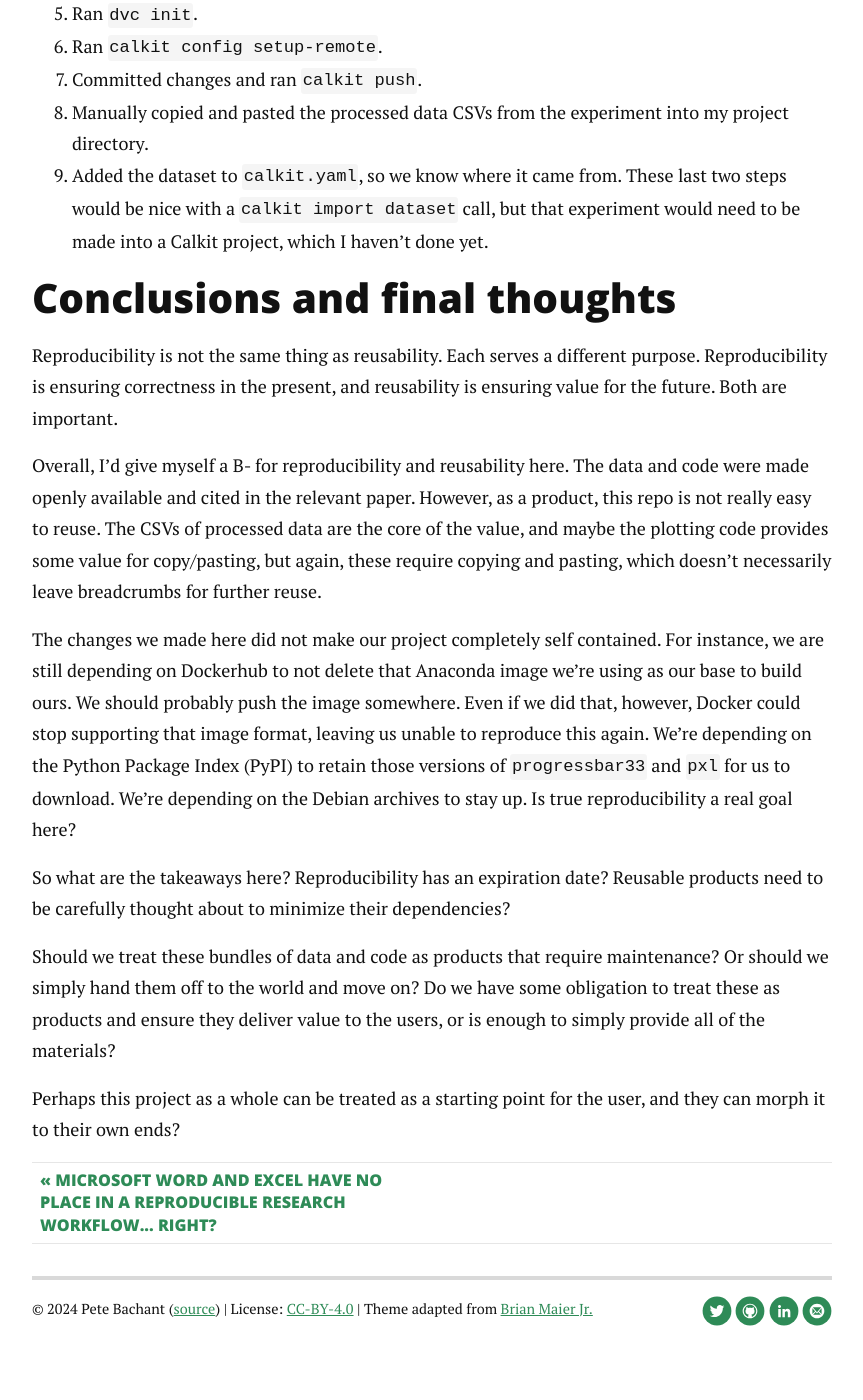
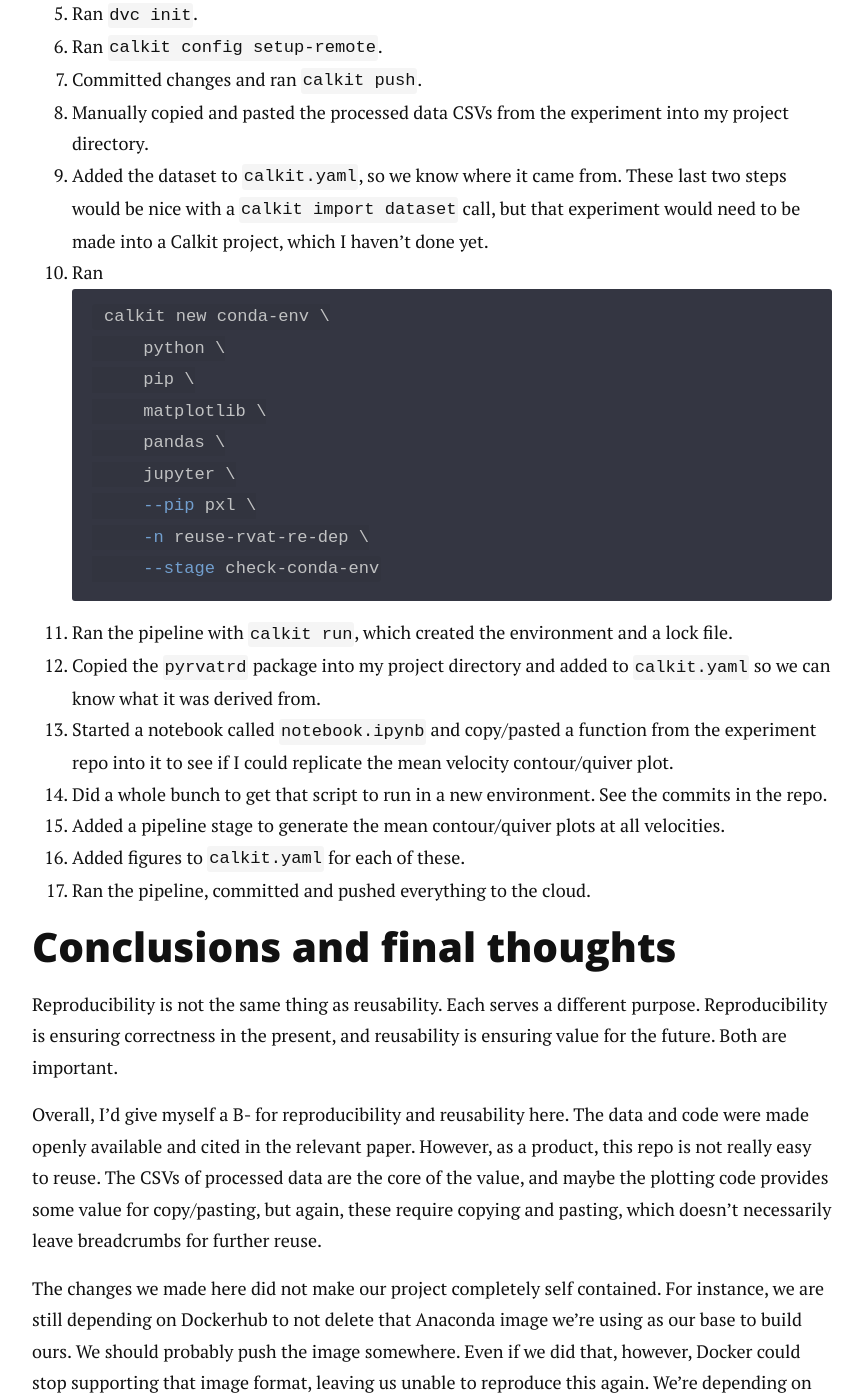
Before and after one commit to petebachant/petebachant.github.io, a Jekyll site: the page built from _posts/2024-12-03-failed-to-repro.markdown, in a window 1280 px wide and 1400 px high, scrolled down 13504 px. Shown: the whole window, without its empty margins (208-1071 px from the left). Built offline with Jekyll 4.4.1, drawn with Linux system fonts in a browser that asks for light colours; nearby versions of some CDN libraries; comment, search, counter and statistics services are not loaded.

Commit message:
Add to repro fail article

````diff
--- a/_posts/2024-12-03-failed-to-repro.markdown
+++ b/_posts/2024-12-03-failed-to-repro.markdown
@@ -409,6 +409,31 @@ as needed.
    These last two steps would be nice with a `calkit import dataset` call,
    but that experiment would need to be made into a Calkit project,
    which I haven't done yet.
+1. Ran
+    ```sh
+    calkit new conda-env \
+        python \
+        pip \
+        matplotlib \
+        pandas \
+        jupyter \
+        --pip pxl \
+        -n reuse-rvat-re-dep \
+        --stage check-conda-env
+    ```
+1. Ran the pipeline with `calkit run`, which created the environment and a lock
+   file.
+1. Copied the `pyrvatrd` package into my project directory and added to
+   `calkit.yaml` so we can know what it was derived from.
+1. Started a notebook called `notebook.ipynb` and copy/pasted a function from
+   the experiment repo into it to see if I could replicate the mean velocity
+   contour/quiver plot.
+1. Did a whole bunch to get that script to run in a new environment.
+   See the commits in the repo.
+1. Added a pipeline stage to generate the mean contour/quiver plots at all
+   velocities.
+1. Added figures to `calkit.yaml` for each of these.
+1. Ran the pipeline, committed and pushed everything to the cloud.
 
 ## Conclusions and final thoughts
 
````
